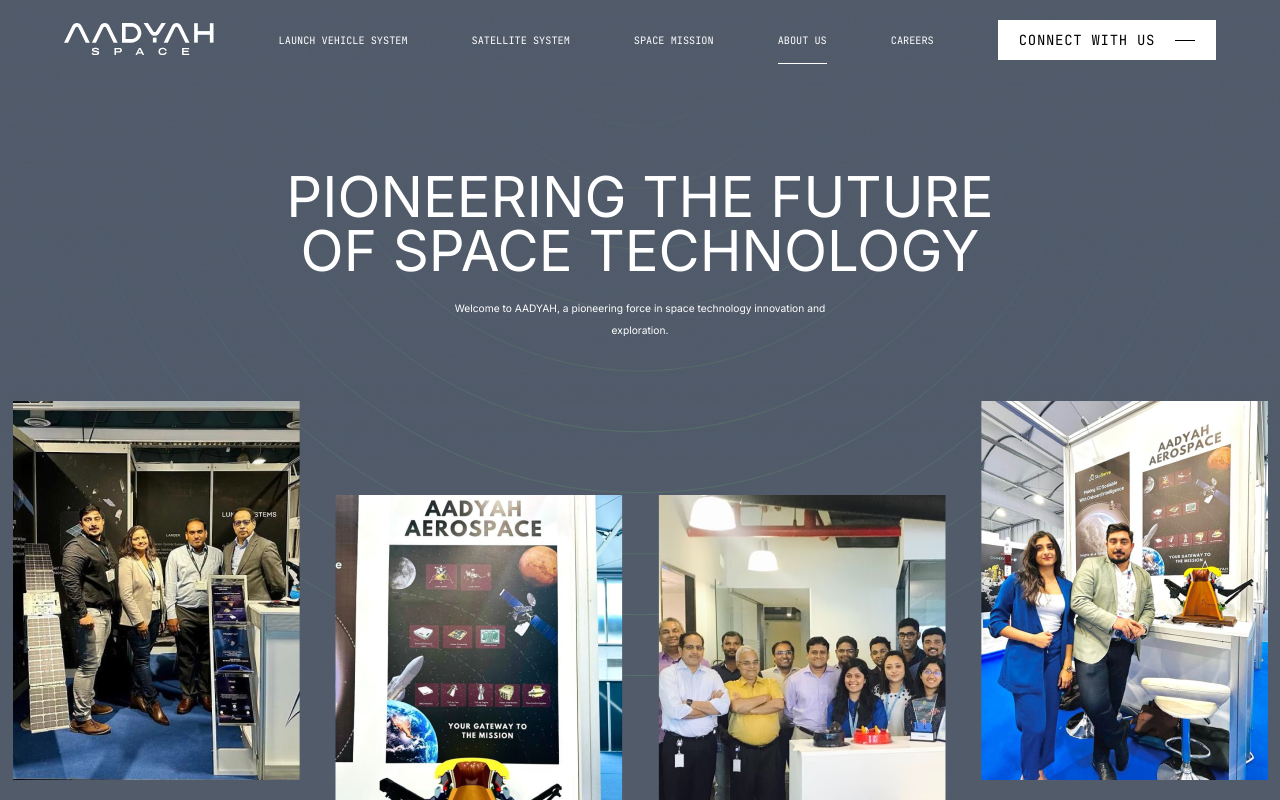
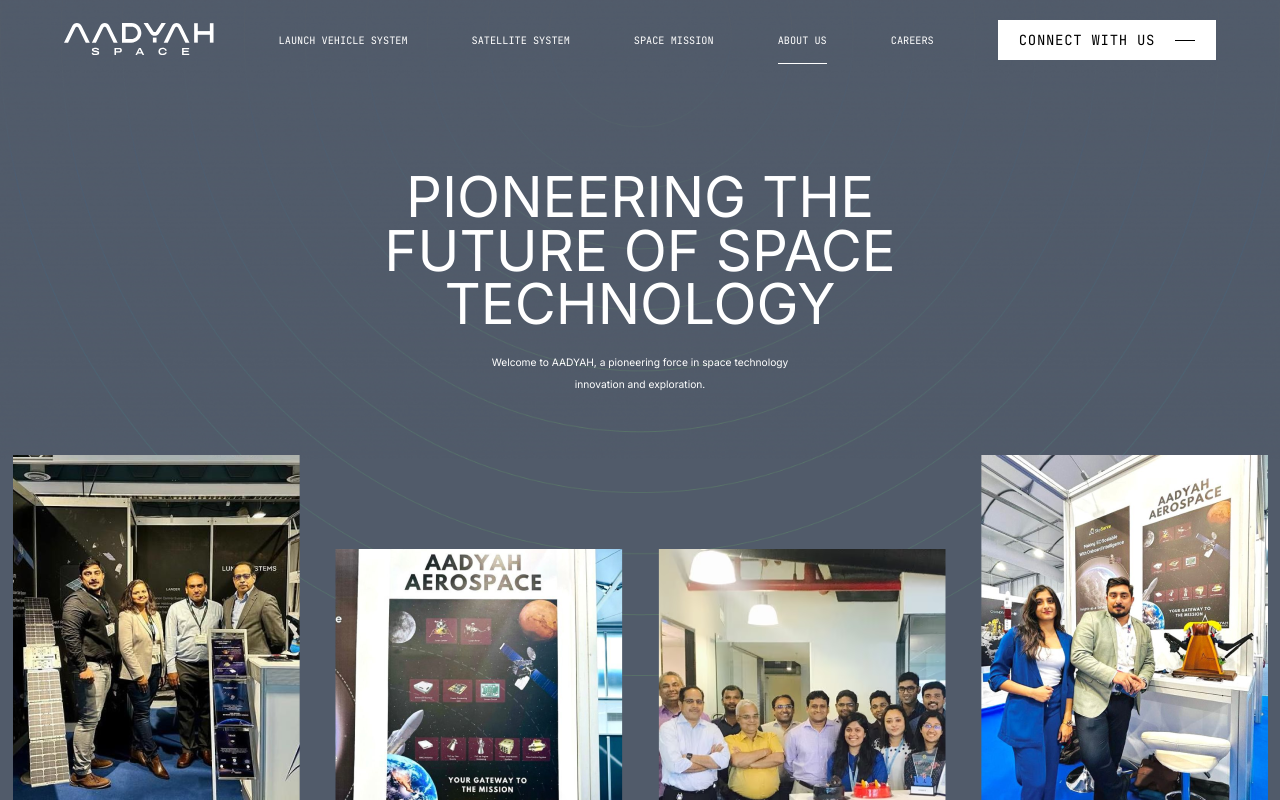
Before and after one commit to Jashwanth-HS/aadyha, a Next.js app: page /about in a window 1280 px wide. Shown: the top 800 px of the page. Built offline with nearby package versions, Linux system fonts and the light colour scheme.

Commit message:
Career page image update

```diff
--- a/src/app/about/css/about.module.css
+++ b/src/app/about/css/about.module.css
@@ -3,7 +3,7 @@
     position: relative;
 }
 .banner{
-    width: 65%;
+    width: 60%;
     margin: 0 auto;
     padding-top: calc(70px + 100px);
     padding-bottom: 60px;
--- a/src/app/home/css/Clients.module.css
+++ b/src/app/home/css/Clients.module.css
@@ -46,9 +46,9 @@
     align-items: flex-start;
     gap: 8px;
 }
-.LifeSupporSystemContent span{
+/* .LifeSupporSystemContent span{
     color: #aaa;
-}
+} */
 .Counter{
     padding-top: 50px;
     display: grid;
```
